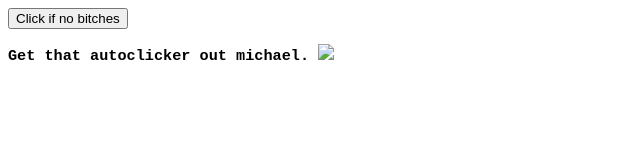
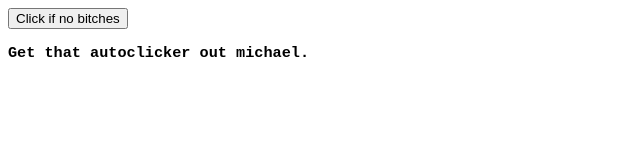
Before and after one commit to vxzq/vxzq.github.io, a plain HTML site: page index.html in a window 1280 px wide. Shown: the full height of the page, 0-640 px from the left. Drawn offline with Linux system fonts and the light colour scheme.

Commit message:
Update index.html

```diff
--- a/index.html
+++ b/index.html
@@ -5,7 +5,7 @@
     <body>
         <pre style="word-wrap: break-word; white-space: pre-wrap;">
 <button>Click if no bitches</button>
-<h3>Get that autoclicker out michael. <img src="disgord.jfif"/></img>
+<h3>Get that autoclicker out michael.</h3>
         </pre>
     </body>
 </html>
```
